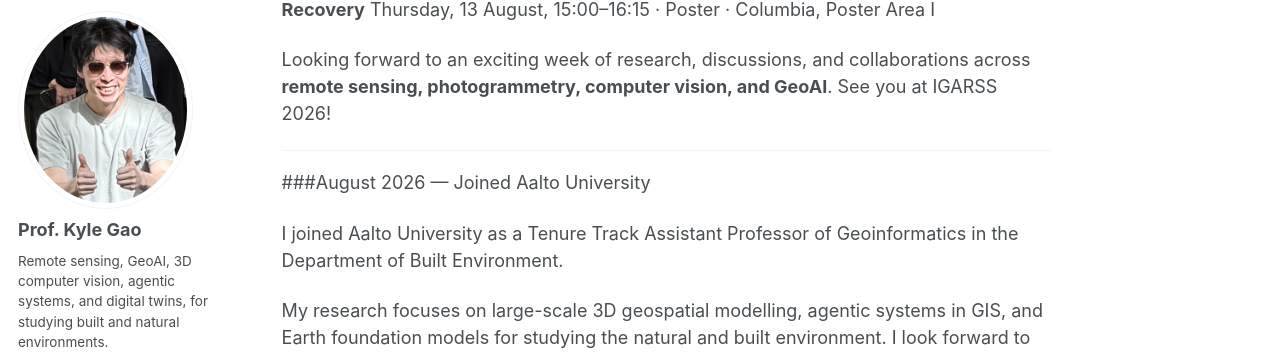
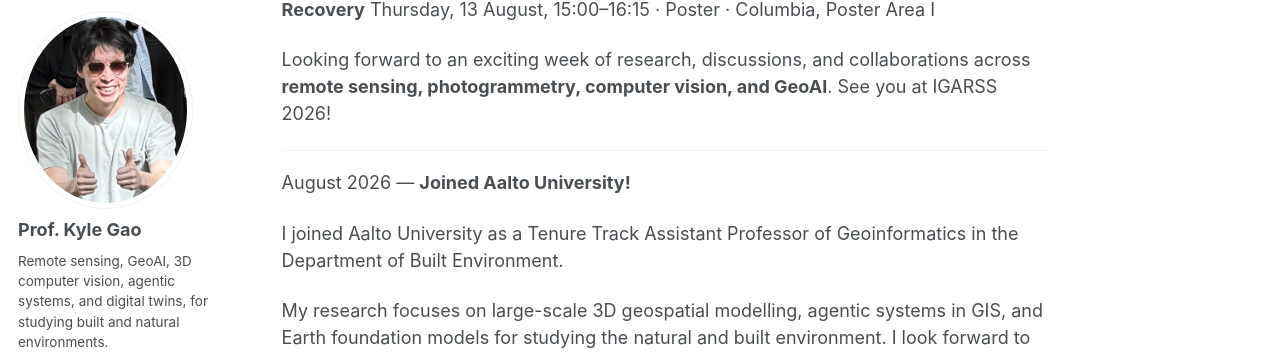
Before and after one commit to kyle-gao/kyle-gao.github.io, a Jekyll site: the page built from _pages/about.md, in a window 1280 px wide and 900 px high, scrolled down 1842 px. Shown: the part 88-443 px from the top of the window. Built offline with Jekyll 4.4.1, drawn with Linux system fonts in a browser that asks for light colours; some web fonts are replaced; a script that is not in the unit is left out.

```diff
--- a/_pages/about.md
+++ b/_pages/about.md
@@ -65,7 +65,7 @@ Thursday, 13 August, 15:00–16:15 · Poster · Columbia, Poster Area I
 Looking forward to an exciting week of research, discussions, and collaborations across **remote sensing, photogrammetry, computer vision, and GeoAI**. See you at IGARSS 2026!
 
 ---
-###August 2026 — Joined Aalto University
+August 2026 — **Joined Aalto University!**
 
 I joined Aalto University as a Tenure Track Assistant Professor of Geoinformatics in the Department of Built Environment.
 
```
